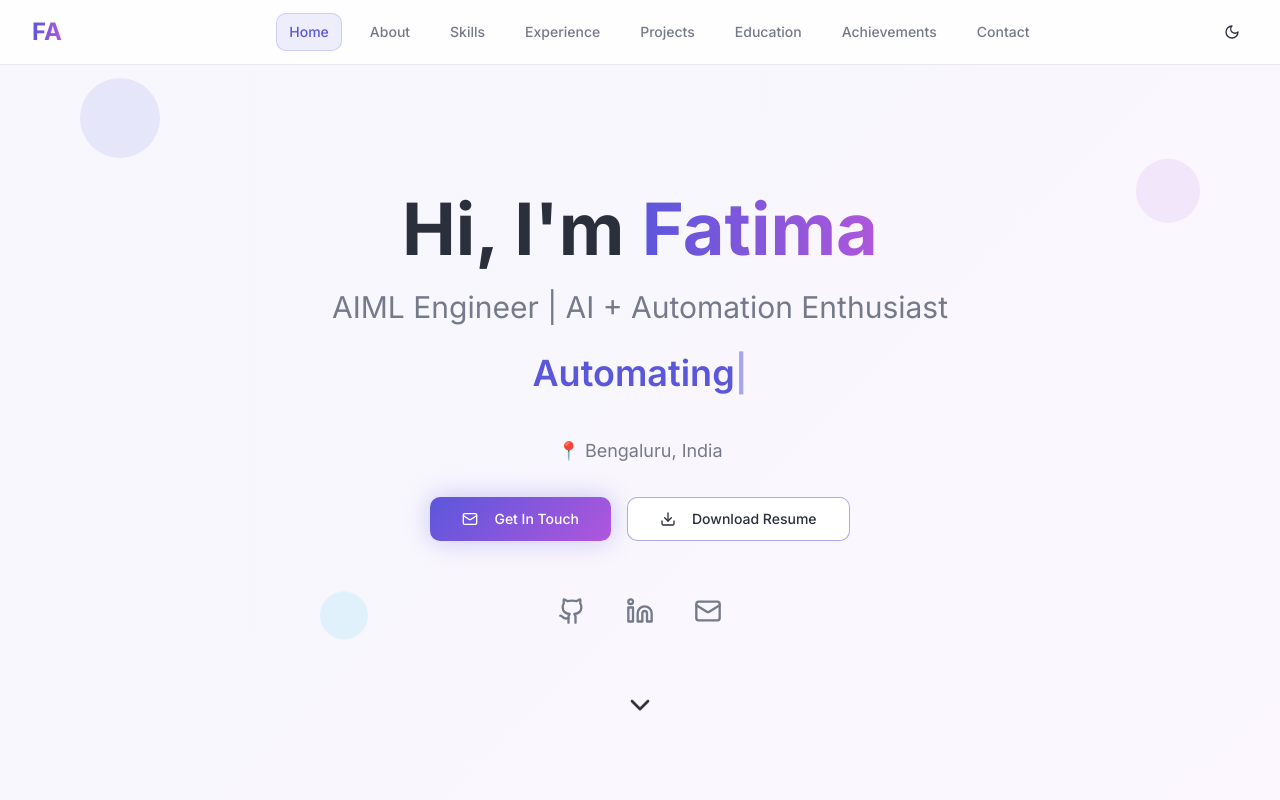
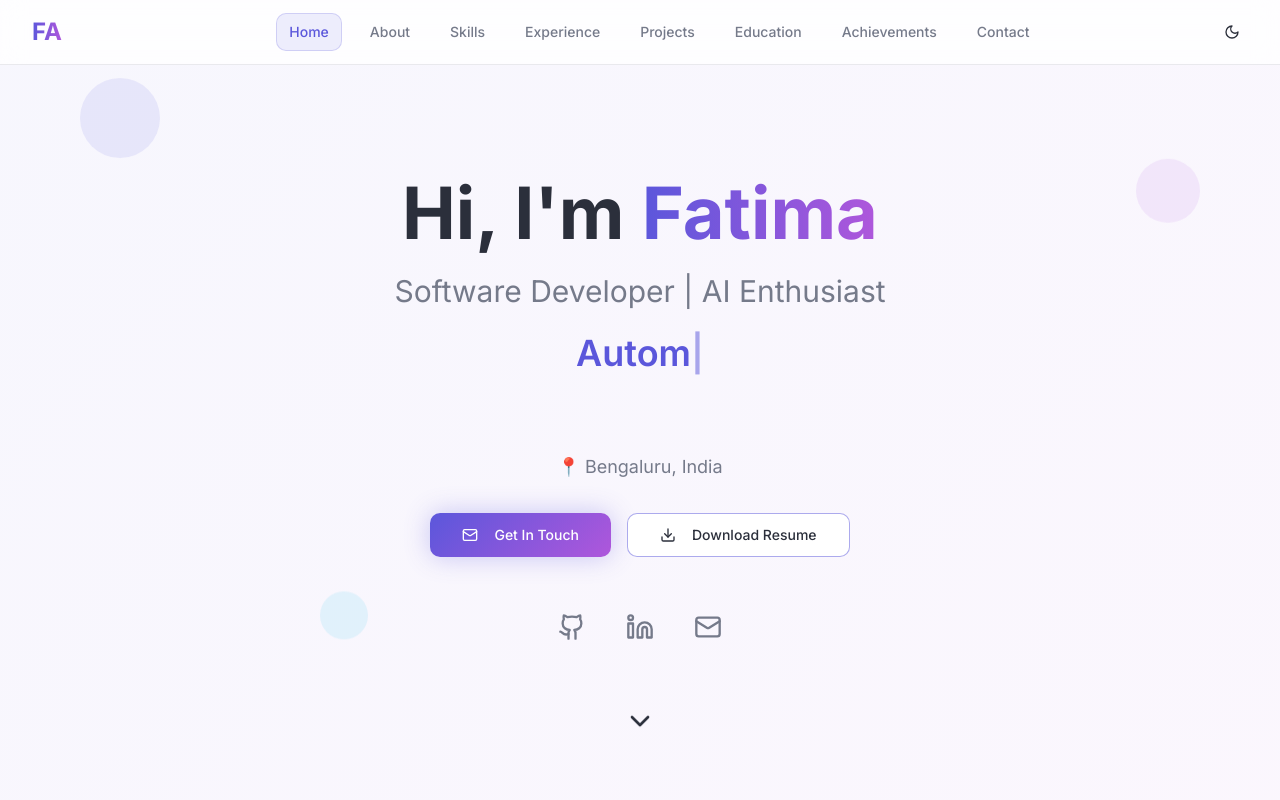
Before and after one commit to fatima-amani/fatima-ai-folio, a React (Vite) app: page / in a window 1280 px wide. Shown: the top 800 px of the page. Built offline with nearby package versions, Linux system fonts and the light colour scheme.

Commit message:
major changes in hero section

```diff
--- a/src/components/Experience.tsx
+++ b/src/components/Experience.tsx
@@ -1,7 +1,8 @@
-import { Calendar, MapPin, ChevronRight, Eye, Star } from 'lucide-react';
+import { Calendar, MapPin, ChevronRight, Eye, Star, X } from 'lucide-react';
 import { Card, CardContent, CardHeader, CardTitle } from '@/components/ui/card';
 import { Badge } from '@/components/ui/badge';
 import { Button } from '@/components/ui/button';
+import { Dialog, DialogContent, DialogHeader, DialogTitle } from '@/components/ui/dialog';
 import { useState } from 'react';
 
 interface ExperienceProps {
@@ -12,13 +13,23 @@ interface ExperienceProps {
       duration: string;
       achievements: string[];
       highlights: string[];
-      images: string[];
+      images: Array<{
+        name: string;
+        path: string;
+        description?: string;
+      }>;
     }>;
   };
 }
 
 const Experience = ({ data }: ExperienceProps) => {
   const [expandedItems, setExpandedItems] = useState<number[]>([]);
+  const [selectedImage, setSelectedImage] = useState<{
+    name: string;
+    path: string;
+    description?: string;
+  } | null>(null);
+  const [isModalOpen, setIsModalOpen] = useState(false);
 
   const toggleExpanded = (index: number) => {
     setExpandedItems(prev =>
@@ -26,6 +37,16 @@ const Experience = ({ data }: ExperienceProps) => {
         ? prev.filter(i => i !== index)
         : [...prev, index]
     );
+  };
+
+  const openImageModal = (image: { name: string; path: string; description?: string }) => {
+    setSelectedImage(image);
+    setIsModalOpen(true);
+  };
+
+  const closeImageModal = () => {
+    setIsModalOpen(false);
+    setSelectedImage(null);
   };
 
   return (
@@ -65,36 +86,36 @@ const Experience = ({ data }: ExperienceProps) => {
                 </div>
               </CardHeader>
               <CardContent>
-                {/* Highlights Section */}
+                {/* Achievements Section */}
                 <div className="mb-6">
                   <h4 className="text-lg font-semibold mb-3 flex items-center gap-2 text-primary">
                     <Star className="h-5 w-5" />
-                    Key Highlights
+                    Key Achievements
                   </h4>
                   <div className="grid gap-2">
-                    {exp.highlights.map((highlight, highlightIndex) => (
+                    {exp.achievements.map((achievement, achievementIndex) => (
                       <div
-                        key={highlightIndex}
+                        key={achievementIndex}
                         className="bg-primary/5 border border-primary/20 rounded-lg p-3"
                       >
-                        <span className="text-foreground font-medium">{highlight}</span>
+                        <span className="text-foreground font-medium">{achievement}</span>
                       </div>
                     ))}
                   </div>
                 </div>
 
-                {/* Achievements Section */}
+                {/* Highlights Section */}
                 <div className="mb-6">
-                  <h4 className="text-lg font-semibold mb-3 text-foreground">Achievements</h4>
+                  <h4 className="text-lg font-semibold mb-3 text-foreground">Highlights</h4>
                   <ul className="space-y-3">
-                    {exp.achievements.map((achievement, achievementIndex) => (
+                    {exp.highlights.map((highlight, highlightIndex) => (
                       <li
-                        key={achievementIndex}
+                        key={highlightIndex}
                         className="flex items-start space-x-3 group"
                       >
                         <ChevronRight className="h-5 w-5 text-primary mt-0.5 flex-shrink-0 group-hover:translate-x-1 transition-transform" />
                         <span className="text-muted-foreground leading-relaxed">
-                          {achievement}
+                          {highlight}
                         </span>
                       </li>
                     ))}
@@ -110,21 +131,24 @@ const Experience = ({ data }: ExperienceProps) => {
                       className="flex items-center gap-2"
                     >
                       <Eye className="h-4 w-4" />
-                      {expandedItems.includes(index) ? 'Hide Images' : 'View More'}
+                      {expandedItems.includes(index) ? 'Hide Images' : 'View Images'}
                     </Button>
 
                     {expandedItems.includes(index) && (
-                      <div className="mt-4 grid grid-cols-1 md:grid-cols-2 gap-4 animate-fade-in">
+                      <div className="mt-4 space-y-3 animate-fade-in">
                         {exp.images.map((image, imageIndex) => (
-                          <div key={imageIndex} className="rounded-lg overflow-hidden border">
-                            <img
-                              src={image}
-                              alt={`${exp.company} - Image ${imageIndex + 1}`}
-                              className="w-full h-48 object-cover hover:scale-105 transition-transform duration-300"
-                              onError={(e) => {
-                                e.currentTarget.src = `https://images.unsplash.com/photo-1461749280684-dccba630e2f6?w=400&h=300&fit=crop`;
-                              }}
-                            />
+                          <div
+                            key={imageIndex}
+                            className="flex items-center justify-between p-3 bg-muted/50 rounded-lg hover:bg-muted/70 transition-colors cursor-pointer"
+                            onClick={() => openImageModal(image)}
+                          >
+                            <div className="flex items-center space-x-3">
+                              <div className="w-8 h-8 bg-primary/10 rounded-lg flex items-center justify-center">
+                                <Eye className="h-4 w-4 text-primary" />
+                              </div>
+                              <span className="font-medium text-foreground">{image.name}</span>
+                            </div>
+                            <ChevronRight className="h-4 w-4 text-muted-foreground" />
                           </div>
                         ))}
                       </div>
@@ -136,19 +160,50 @@ const Experience = ({ data }: ExperienceProps) => {
           ))}
         </div>
 
-        {/* Current status */}
-        <div className="mt-12 text-center">
-          <div className="bg-gradient-hero rounded-2xl p-8 card-elevated">
-            <h3 className="text-2xl font-semibold mb-4 text-primary">Currently Open To</h3>
-            <div className="flex flex-wrap gap-4 justify-center">
-              <Badge variant="secondary" className="px-4 py-2">Full-time Opportunities</Badge>
-              <Badge variant="secondary" className="px-4 py-2">Backend Development Roles</Badge>
-              <Badge variant="secondary" className="px-4 py-2">AI/ML Projects</Badge>
-              <Badge variant="secondary" className="px-4 py-2">Remote Collaborations</Badge>
-            </div>
+
+      </div>
+
+      {/* Image Modal */}
+      <Dialog open={isModalOpen} onOpenChange={setIsModalOpen}>
+        <DialogContent className="max-w-4xl max-h-[90vh] overflow-y-auto">
+          <DialogHeader>
+            <DialogTitle className="flex items-center justify-between">
+              <span>{selectedImage?.name}</span>
+              <Button
+                variant="ghost"
+                size="sm"
+                onClick={closeImageModal}
+                className="h-8 w-8 p-0"
+              >
+                <X className="h-4 w-4" />
+              </Button>
+            </DialogTitle>
+          </DialogHeader>
+          <div className="space-y-4">
+            {selectedImage && (
+              <>
+                <div className="relative">
+                  <img
+                    src={selectedImage.path}
+                    alt={selectedImage.name}
+                    className="w-full h-auto max-h-[70vh] object-contain rounded-lg border"
+                    onError={(e) => {
+                      e.currentTarget.src = `https://images.unsplash.com/photo-1461749280684-dccba630e2f6?w=800&h=600&fit=crop`;
+                    }}
+                  />
+                </div>
+                {selectedImage.description && (
+                  <div className="bg-muted/50 rounded-lg p-4">
+                    <p className="text-muted-foreground leading-relaxed">
+                      {selectedImage.description}
+                    </p>
+                  </div>
+                )}
+              </>
+            )}
           </div>
-        </div>
-      </div>
+        </DialogContent>
+      </Dialog>
     </section>
   );
 };
--- a/src/components/Hero.tsx
+++ b/src/components/Hero.tsx
@@ -23,36 +23,86 @@ interface HeroProps {
 
 const Hero = ({ data }: HeroProps) => {
   const [currentTaglineIndex, setCurrentTaglineIndex] = useState(0);
-  const [displayText, setDisplayText] = useState('');
-  const [isTyping, setIsTyping] = useState(true);
+  const [displayTitle, setDisplayTitle] = useState('');
+  const [showDescription, setShowDescription] = useState(false);
+  const [animationPhase, setAnimationPhase] = useState<'title' | 'description' | 'pause' | 'erase'>('title');
 
   useEffect(() => {
     const currentTagline = data.personal.taglines[currentTaglineIndex];
+    const hasHyphen = currentTagline.includes(' - ');
 
-    if (isTyping) {
-      if (displayText.length < currentTagline.length) {
+    if (hasHyphen) {
+      const [title, description] = currentTagline.split(' - ');
+
+      switch (animationPhase) {
+        case 'title':
+          if (displayTitle.length < title.length) {
             const timeout = setTimeout(() => {
-          setDisplayText(currentTagline.slice(0, displayText.length + 1));
+              setDisplayTitle(title.slice(0, displayTitle.length + 1));
             }, 100);
             return () => clearTimeout(timeout);
           } else {
+            setAnimationPhase('description');
+          }
+          break;
+
+        case 'description':
+          setTimeout(() => {
+            setShowDescription(true);
+            setAnimationPhase('pause');
+          }, 500);
+          break;
+
+        case 'pause':
+          setTimeout(() => {
+            setAnimationPhase('erase');
+          }, 2000);
+          break;
+
+        case 'erase':
+          if (showDescription) {
+            setShowDescription(false);
+          } else if (displayTitle.length > 0) {
             const timeout = setTimeout(() => {
-          setIsTyping(false);
-        }, 2000);
-        return () => clearTimeout(timeout);
-      }
-    } else {
-      if (displayText.length > 0) {
-        const timeout = setTimeout(() => {
-          setDisplayText(displayText.slice(0, -1));
+              setDisplayTitle(displayTitle.slice(0, -1));
             }, 50);
             return () => clearTimeout(timeout);
           } else {
             setCurrentTaglineIndex((prev) => (prev + 1) % data.personal.taglines.length);
-        setIsTyping(true);
+            setAnimationPhase('title');
+          }
+          break;
+      }
+    } else {
+      // Original animation for simple taglines
+      if (animationPhase === 'title') {
+        if (displayTitle.length < currentTagline.length) {
+          const timeout = setTimeout(() => {
+            setDisplayTitle(currentTagline.slice(0, displayTitle.length + 1));
+          }, 100);
+          return () => clearTimeout(timeout);
+        } else {
+          setTimeout(() => {
+            setAnimationPhase('pause');
+          }, 1000);
+        }
+      } else if (animationPhase === 'pause') {
+        setTimeout(() => {
+          setAnimationPhase('erase');
+        }, 2000);
+      } else if (animationPhase === 'erase') {
+        if (displayTitle.length > 0) {
+          const timeout = setTimeout(() => {
+            setDisplayTitle(displayTitle.slice(0, -1));
+          }, 50);
+          return () => clearTimeout(timeout);
+        } else {
+          setCurrentTaglineIndex((prev) => (prev + 1) % data.personal.taglines.length);
+          setAnimationPhase('title');
         }
       }
-  }, [displayText, isTyping, currentTaglineIndex, data.personal.taglines]);
+    }
+  }, [displayTitle, showDescription, animationPhase, currentTaglineIndex, data.personal.taglines]);
 
   const scrollToNext = () => {
     const aboutSection = document.getElementById('about');
@@ -60,6 +110,10 @@ const Hero = ({ data }: HeroProps) => {
       aboutSection.scrollIntoView({ behavior: 'smooth' });
     }
   };
+
+  const currentTagline = data.personal.taglines[currentTaglineIndex];
+  const hasHyphen = currentTagline.includes(' - ');
+  const [title, description] = hasHyphen ? currentTagline.split(' - ') : [currentTagline, ''];
 
   return (
     <section id="hero" className="min-h-screen flex items-center justify-center relative hero-glow pt-20 sm:pt-24 md:pt-28 lg:pt-32">
@@ -83,12 +137,24 @@ const Hero = ({ data }: HeroProps) => {
             {data.personal.title} | {data.personal.subtitle}
           </div>
 
-          {/* Typing animation */}
-          <div className="h-16 flex items-center justify-center mb-8">
-            <span className="text-2xl sm:text-3xl lg:text-4xl font-semibold text-primary">
-              {displayText}
+          {/* Enhanced Two-Line Typing animation */}
+          <div className="h-24 flex flex-col items-center justify-center mb-8">
+            {/* Title Line */}
+            <div className="text-2xl sm:text-3xl lg:text-4xl font-semibold text-primary mb-2">
+              <span>{displayTitle}</span>
               <span className="animate-pulse">|</span>
-            </span>
+            </div>
+
+            {/* Description Line */}
+            {hasHyphen && (
+              <div className={`text-lg sm:text-xl lg:text-2xl text-accent font-medium transition-all duration-500 ${
+                showDescription
+                  ? 'opacity-100 translate-y-0'
+                  : 'opacity-0 translate-y-2'
+              }`}>
+                {description}
+              </div>
+            )}
           </div>
 
           {/* Location */}
--- a/src/data/portfolio.json
+++ b/src/data/portfolio.json
@@ -2,15 +2,20 @@
   "personal": {
     "name": "Fatima Sayeed Amani",
     "firstname": "Fatima",
-    "title": "AIML Engineer",
-    "subtitle": "AI + Automation Enthusiast",
+    "title": "Software Developer",
+    "subtitle": "AI Enthusiast",
     "location": "Bengaluru, India",
     "email": "fatima.amani65@gmail.com",
     "taglines": [
-      "Building Scalable Backends",
-      "Automating Workflows with AI",
-      "Creating Intelligent Solutions",
-      "Developing Microservices"
+      "Building Scalable Backends - because crashing in production is *so* last season",
+      "Automating Workflows with AI - so you can finally pretend to be busy",
+      "Creating Intelligent Solutions - to make up for our own poor life choices",
+      "Developing Microservices - because monoliths are soooo 2005",
+      "Building AI Agents - that don’t ask for vacation days... yet",
+      "Exploring AI models - one LLM meltdown at a time",
+      "Designing SQL databases - because ACID compliance is my only stable relationship",
+      "Containerizing with Docker - cause my app works outside my laptop too",
+      "Vibing with MongoDB - because who needs structure when you’ve got vibes"
     ],
     "social": {
       "github": "https://github.com/fatimaamani",
@@ -19,15 +24,24 @@
     },
     "resume": "https://tinyurl.com/fatima-amani"
   },
-  "funFacts": [
-    "My first program was a calculator that could only add numbers",
-    "I've written over 50,000 lines of Python code in the past year",
-    "I can solve a Rubik's cube in under 2 minutes",
-    "I've contributed to 15+ open source projects on GitHub",
-    "I built my first AI chatbot when I was 17",
-    "I once automated my entire college assignment submission process",
-    "I have a collection of 200+ programming books (mostly digital)",
-    "I can type at 120 WPM without looking at the keyboard"
+ "funFacts": [
+    "I built an AI tool that writes resumes and cover letters — basically turned an LLM into my career coach.",
+    "My first AI project wasn’t just a chatbot; it created resumes and cover letters like a pro.",
+    "I’d rather code an AI workflow to write and send an email than actually type one myself.",
+    "I automated a presales workflow from a whole week to just 5 minutes — productivity who?",
+    "My AI-powered beauty chatbot recommends your best makeup product faster than any influencer.",
+    "I got a state-funded grant to build an AI project — government-approved tech baddie.",
+    "Kafka and Redis? Just two more friends I text when my system needs scaling.",
+    "Built a makeup and beauty e-commerce platform with secure payments — because retail therapy deserves good backend logic.",
+    "I’ve organized inter-college fests and hackathons — I code and coordinate.",
+    "I can scrape job portals, build REST APIs, and deploy microservices — but still forget that one semicolon.",
+    "I once solved 17 DP problems in a single day.",
+    "Hashmaps are my favorite data structure — O(1) access, zero nonsense.",
+    "I can code a Sudoku solver, but can’t solve one myself.",
+    "I'm such a big Bollywood fan, I built a movie recommender system just to automate my weekend watchlist.",
+    "Apart from coding, I love creating makeup videos and mini vlogs capturing life.",
+    "When I can't find the right SDK, I just build a Selenium automation and call it a day.",
+    "I talk to AI agents more than actual humans — and they usually make more sense."
   ],
   "about": {
     "intro": "Aspiring AIML engineer with a strong background in programming and web development. Motivated by problem-solving and dedicated to driving impactful solutions through innovation. Looking for opportunities to contribute to high-impact projects while expanding my skillset in a forward-thinking organization.",
@@ -46,13 +60,22 @@
       "title": "Software Developer Intern",
       "company": "Webknot Technologies",
       "duration": "Jan 2025 - July 2025",
-      "achievements": [
+      "highlights": [
         "Worked on backend technologies and microservices using Spring Boot, FastAPI, and Express.",
         "Designed and implemented automation solutions to streamline Business Analyst workflows, significantly reducing pre-sales task durations from weeks to minutes.",
         "Developed cutting-edge AI-driven solutions leveraging large language models (LLMs) and AI Agents; engineered real-time interview platforms using LiveKit integrated with AI agents for dynamic, interactive experiences."
       ],
-      "highlights": [],
-      "images": []
+      "achievements": [
+        "Awarded as best intern during level up training program.",
+        "The project 'AI Powered Presales Automation' won first prize at Product Expo held at Webknot Technologies"
+      ],
+      "images": [
+        {
+          "name": "Internship Certificate",
+          "path": "/images/experience/Fatima Sayeed Amani_ Internship Certificate_page-0001.jpg",
+          "description": "Certificate of completion for Software Developer Internship at Webknot Technologies"
+        }
+      ]
     }
   ],
   "projects": [
```
Also changed, not shown: public/images/experience/Fatima Sayeed Amani_ Internship Certificate_page-0001.jpg (added). Lines whose indentation alone changed are shown as unchanged.
